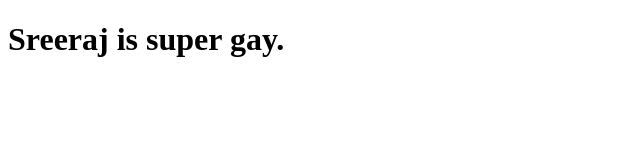
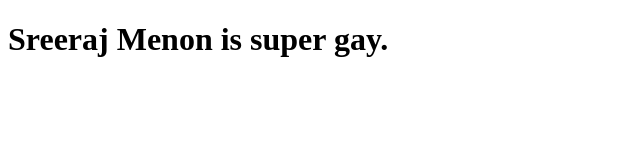
Before and after one commit to ivanbiji/ivanbiji.github.io, a plain HTML site: page index.html in a window 1280 px wide. Shown: the whole page, without its empty margins (0-640 px from the left). Drawn offline with Linux system fonts and the light colour scheme.

Commit message:
name changed

```diff
--- a/index.html
+++ b/index.html
@@ -5,7 +5,7 @@
 
 <body>
 
-    <h1>Sreeraj is super gay.</h1>
+    <h1>Sreeraj Menon is super gay.</h1>
 
 </body>
 
```
